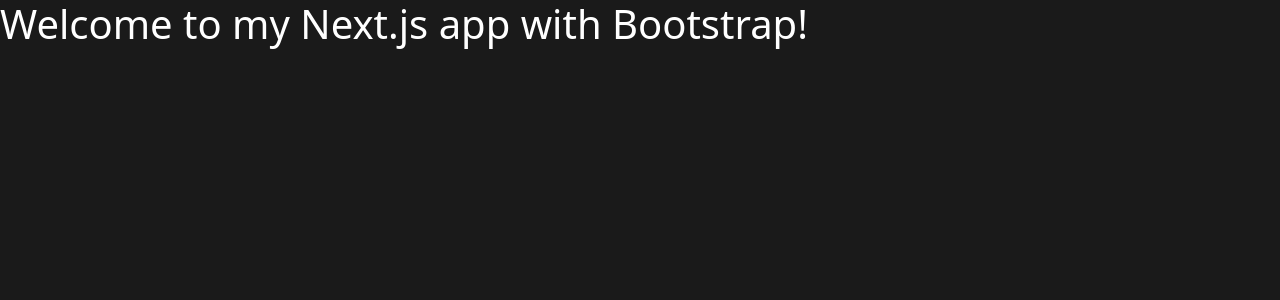
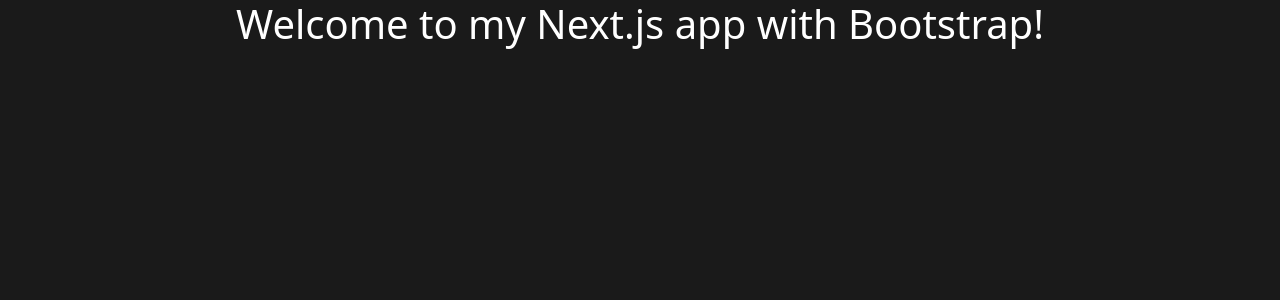
Before and after one commit to Maverick-Security/gamerep-site, a Next.js app: page / in a window 1280 px wide. Shown: the top 300 px of the page. Built offline with nearby package versions, Linux system fonts and the light colour scheme.

Commit message:
✨ feat: Testing bootstrap

```diff
--- a/pages/index.tsx
+++ b/pages/index.tsx
@@ -3,7 +3,7 @@
 
 const HomePage: React.FC = () => {
   return (
-    <div>
+    <div className="container-fluid text-center">
       <h1>Welcome to my Next.js app with Bootstrap!</h1>
     </div>
   );
```
